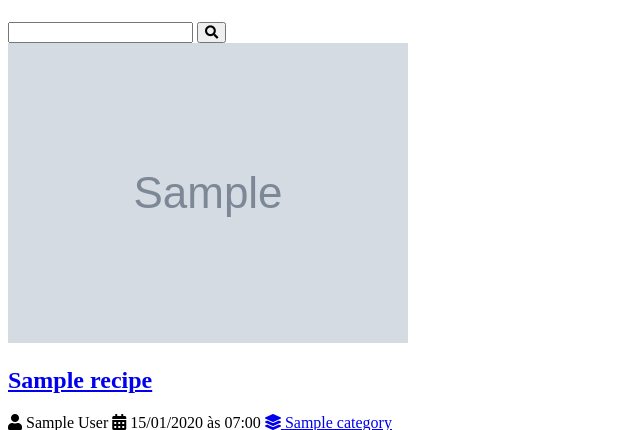
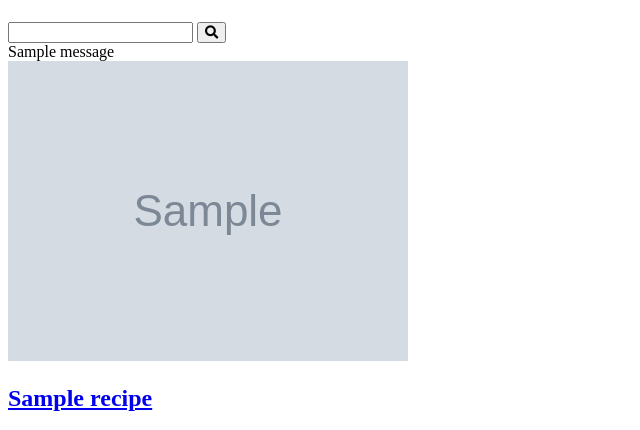
Before and after one commit to gabrielrstan/Curso_de_Django_Web_Framework_e_Django_Rest_Framework, a Django app: page / in a window 1280 px wide. Shown: the part 58-488 px from the top of the page, without its empty margins (0-640 px from the left). Run offline with Django 5.2, Linux system fonts and the light colour scheme; tables that the repository leaves empty hold one stand-in row (values such as "Sample post"); grey boxes marked "Sample" are stand-in pictures; one stand-in notice (Sample message) is shown.

Commit message:
Iniciado e terminado a seção 12

```diff
--- a/projeto1/recipes/templates/recipes/pages/home.html
+++ b/projeto1/recipes/templates/recipes/pages/home.html
@@ -3,6 +3,8 @@
 {% block title %}Home | {% endblock title %}
 
 {% block content %}
+  {% include "recipes/partials/messages.html" %}
+
   <div class="main-content main-content-list container">
     {% for recipe in recipes %}
       {% include "recipes/partials/recipe.html" %}
--- /dev/null
+++ b/projeto1/recipes/templates/recipes/partials/messages.html
@@ -0,0 +1,9 @@
+{% if messages %}
+    <div class="main-content center container messages-container">
+        {% for message in messages %}
+            <div class="message {{message.tags}}">
+             {{message}}
+            </div>
+        {% endfor %}
+    </div>
+{% endif %}
--- a/projeto1/recipes/views.py
+++ b/projeto1/recipes/views.py
@@ -1,4 +1,3 @@
-
 import os
 
 from django.db.models import Q
```
Also changed, not shown: projeto1/project/settings.py (+10 -0 lines).
